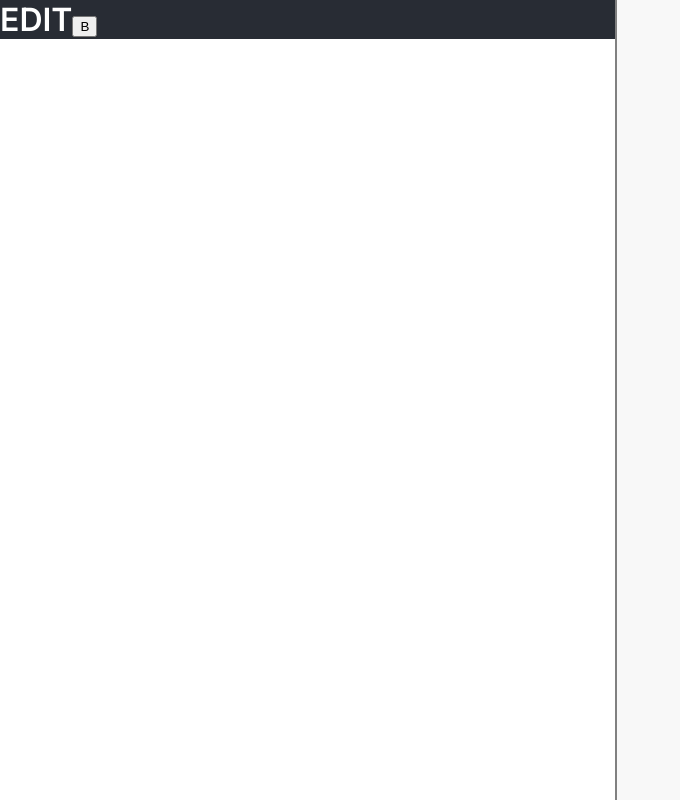
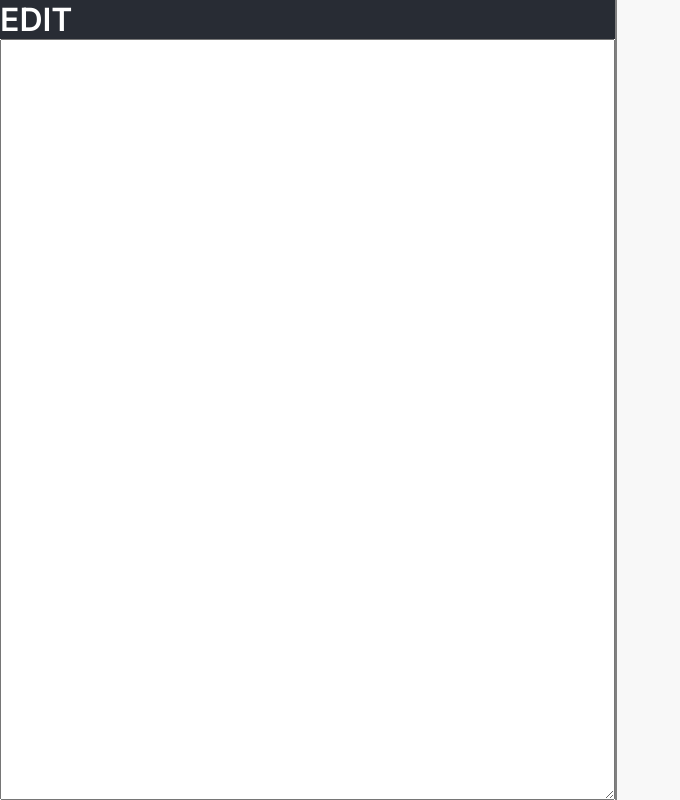
Before and after one commit to shawn-dsilva/react-markdown-editor, a React (Create React App) app: page / in a window 1280 px wide. Shown: the whole page, without its empty margins (0-680 px from the left). Built offline with nearby package versions, Linux system fonts and the light colour scheme.

Commit message:
refactor started, basic features work

```diff
--- a/src/App.css
+++ b/src/App.css
@@ -58,8 +58,10 @@
 
 .writeDiv {
   height: 100vh;
-  width: 100%;
-  padding: 15px;
+  width: auto;
+  padding: 25px;
+  font-family: 'Inter'!important;
+  font-size: 18px;
 }
 
 .writeBanner {
--- a/src/components/DisplayDiv.js
+++ b/src/components/DisplayDiv.js
@@ -20,7 +20,7 @@ function DisplayDiv() {
 
     return (
         <div className="displayDiv" >
-           <ReactMarkdown components={custom} rehypePlugins={[rehypeRaw]} children={globalState.state} />
+           <ReactMarkdown components={custom} children={globalState.state} />
         </div>
     )
 }
--- a/src/components/WriteDiv.js
+++ b/src/components/WriteDiv.js
@@ -10,32 +10,21 @@ const ContentEditableWithRef = (props) => {
       if (props.onChange) {
         props.onChange(event.target.innerHTML);
         const text = event.target.innerHTML
-        console.log(text);
-
         let noHTMLData = text.replace(/(<([^>]+)>)/gi, "  \n");
+        console.log(noHTMLData);
         props.dispatch({type:"text", data: noHTMLData});
       }
     };
 
 
 
-    const makeBold = () => {
-      const selection = window.getSelection();
-      let {anchorNode, anchorOffset, focusNode, focusOffset} = selection;
-      console.log(selection.toString());
-      console.log(`Sel Start ${anchorNode.data}, offset ${anchorOffset}`);
-      console.log(`Sel End ${focusNode.data}, offset ${focusOffset}`);
-      const bolded =  "**"+selection+"**";
-      let para = anchorNode.data.substring(0,anchorOffset) + bolded + anchorNode.data.substring(focusOffset);
-      console.log(para);
 
-    }
 
 
     return (
       <div className="writeDivContainer">
  <div className="writeBanner">EDIT
- <button onClick={makeBold}>B</button>
+ <button onClick={props.textTransform}>B</button>
  </div>
 
 <span
@@ -52,12 +41,77 @@ const ContentEditableWithRef = (props) => {
 function WriteDiv() {
     const globalState = useContext(store);
     const { dispatch } = globalState;
-    const [nameFromRef, setNameFromRef] = useState("");
+    const [nameFromRef, setNameFromRef] = useState(``);
+
+    const makeBold = () => {
+      // const selection = window.getSelection();
+      // let {anchorNode, anchorOffset, focusNode, focusOffset} = selection;
+      // console.log(selection.toString());
+      // var range = selection.getRangeAt(0);
+      // var start = range.startOffset;
+      // var end = range.endOffset;
+      // console.log(`Sel Start ${anchorNode.data}, offset ${anchorOffset}`);
+      // console.log(`Sel End ${focusNode.data}, offset ${focusOffset}`);
+      // const bolded =  "**"+selection+"**";
+      // let start = nameFromRef.substring(anchorOffset);
+      // let end = focusNode.data.substring(focusOffset);
+      // let para = start + bolded + end;
+      // console.log(anchorNode);
+      // console.log(focusNode);
+      // console.log(selection.toString());
+      // console.log(para);
+      // dispatch({type:"text", data: para});
+
+
+    var offset = 0;
+    var selection = window.getSelection();
+    var range = selection.getRangeAt(0);
+    var start = range.startOffset;
+    var end = range.endOffset;
+
+    if ( selection.baseNode.parentNode.hasChildNodes() ) {
+        for ( var i = 0 ; selection.baseNode.parentNode.childNodes.length > i ; i++ ) {
+            var cnode = selection.baseNode.parentNode.childNodes[i];
+            if (cnode.nodeType == document.TEXT_NODE) {
+                if ( (offset + cnode.length) > start) {
+                    break;
+                }
+                offset = offset + cnode.length;
+            }
+            if (cnode.nodeType == document.ELEMENT_NODE) {
+                if ( (offset + cnode.textContent.length) > start) {
+                    break;
+                }
+                offset = offset + cnode.textContent.length;
+            }
+        }
+    }
+
+    start = start + offset;
+    end = end + offset;
+
+    console.log(selection.baseNode.parentNode.childNodes);
+
+    console.log("START: "+start);
+    console.log("END: "+end);
+    }
+
+    const onChange = (event) => {
+      let text = event.target.value
+      setNameFromRef(text);
+      text = text.replace(/\n/g, `  \n`);
+      console.log(text);
+      dispatch({type:"text", data: text});
+
+    }
 
 
     return (
-        <ContentEditableWithRef  value={nameFromRef} onChange={setNameFromRef} dispatch={dispatch} />
-
+      <div className="writeDivContainer">
+      <div className="writeBanner">EDIT
+      </div>
+        <textarea className="writeDiv" value={nameFromRef}  onChange={onChange}   />
+      </div>
     )
 }
 
```
